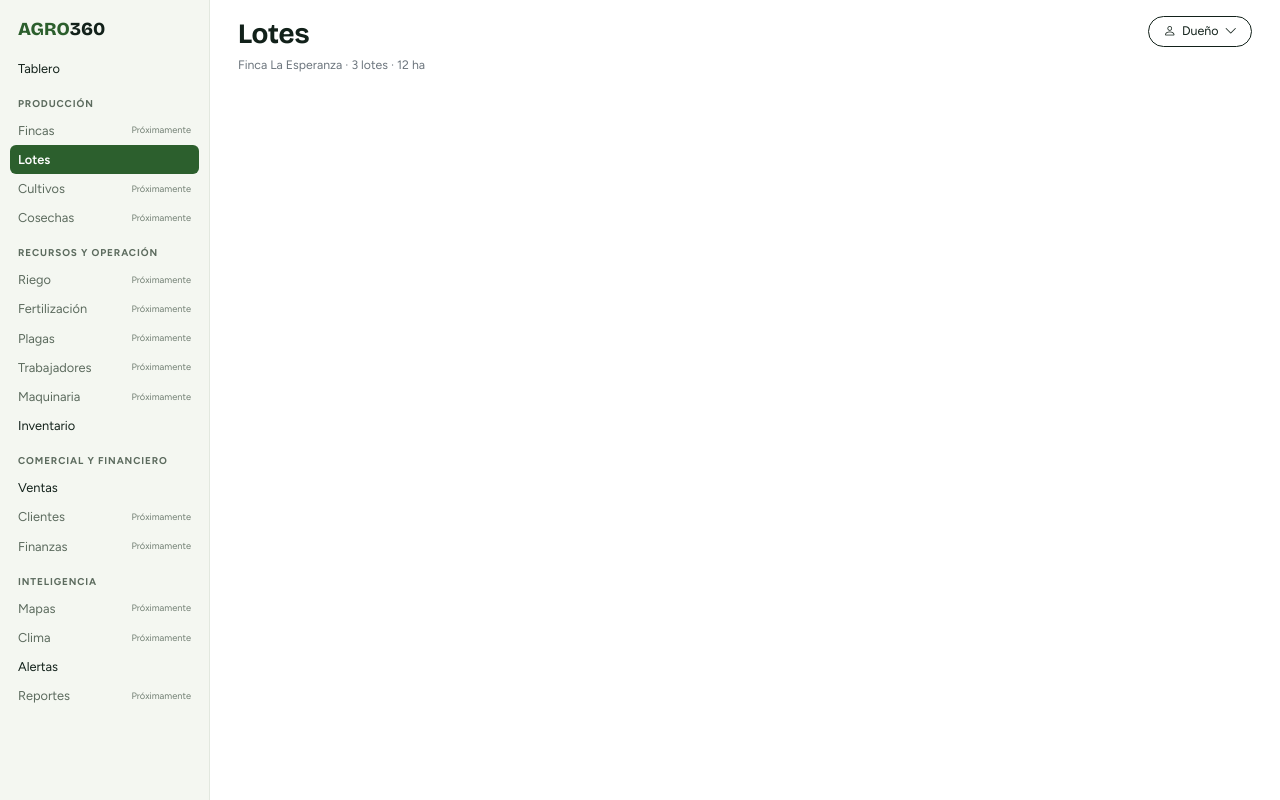
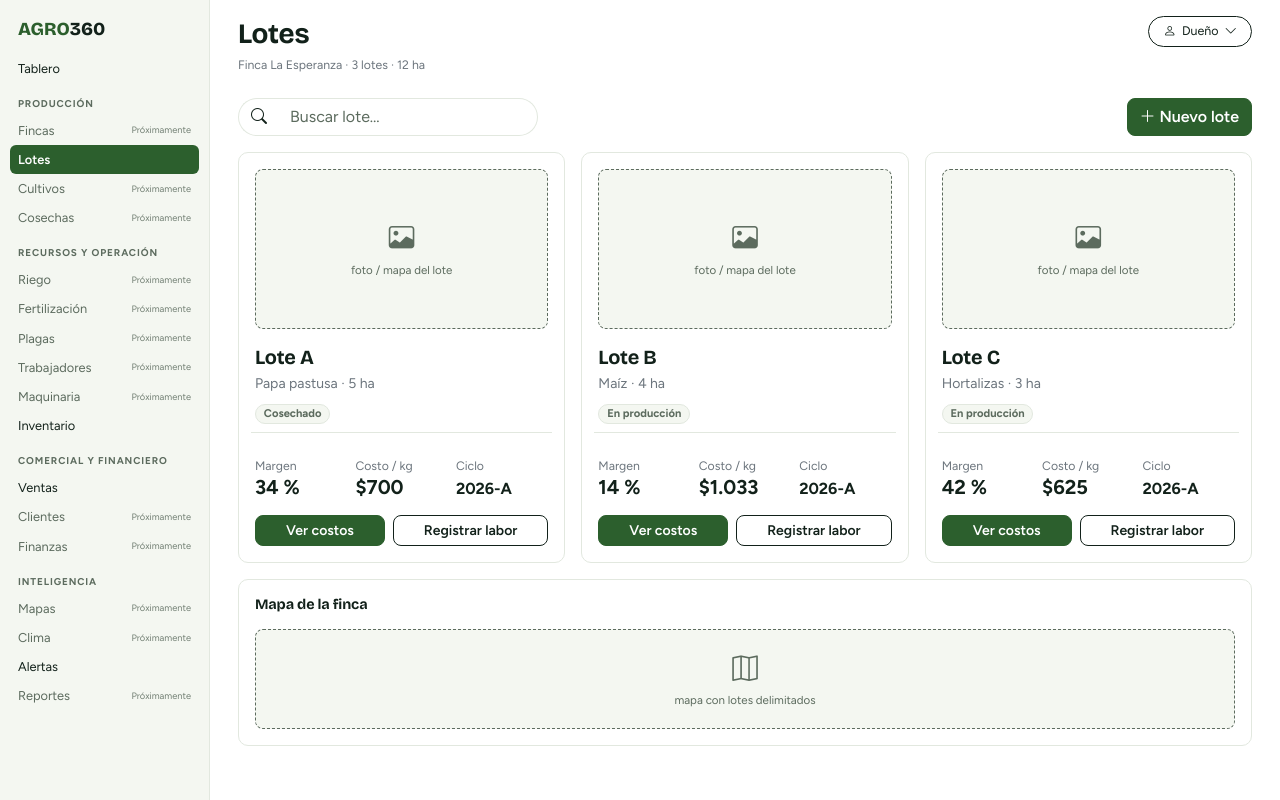
Before and after one commit to FelipeUCC898/Agro360-proyecto-electiva, an Angular app: page /lotes in a window 1280 px wide. Built offline with nearby package versions, Linux system fonts and the light colour scheme.

Commit message:
se completa la pantalla de lotes

```diff
--- /dev/null
+++ b/src/app/pages/web/lotes/lotes.css
@@ -0,0 +1 @@
+.buscador { max-width: 300px; }
--- /dev/null
+++ b/src/app/pages/web/lotes/lotes.html
@@ -0,0 +1,74 @@
+<app-page-header titulo="Lotes" [subtitulo]="finca.nombre + ' · ' + lotes().length + ' lotes · ' + hectareas() + ' ha'" />
+
+<div class="d-flex flex-wrap justify-content-between align-items-center gap-2 mb-3">
+  <div class="input-group buscador">
+    <span class="input-group-text bg-white border-end-0 rounded-start-pill"><i class="bi bi-search"></i></span>
+    <input id="buscar-lote" type="search" class="form-control border-start-0 rounded-end-pill" placeholder="Buscar lote…"
+      aria-label="Buscar lote" [ngModel]="busqueda()" (ngModelChange)="busqueda.set($event)" />
+  </div>
+  <button type="button" class="btn btn-primary" data-bs-toggle="modal" data-bs-target="#modal-nuevo-lote">
+    <i class="bi bi-plus-lg"></i> Nuevo lote
+  </button>
+</div>
+
+<div class="row g-3 mb-3">
+  @for (l of filtrados(); track l.id) {
+    <div class="col-md-6 col-xl-4">
+      <div class="card h-100">
+        <div class="card-body d-flex flex-column">
+          <app-placeholder-box texto="foto / mapa del lote" [alto]="160" />
+          <h2 class="h5 fw-bold mt-3 mb-1">{{ l.nombre }}</h2>
+          <div class="text-secondary mb-2">{{ l.cultivo }} · {{ l.areaHa }} ha</div>
+          <div class="mb-3"><app-status-pill [texto]="l.estado" tono="neutro" /></div>
+          <div class="row text-start border-top pt-3 mb-3 g-2">
+            <div class="col-4"><div class="small text-secondary">Margen</div><div class="h5 fw-bold mb-0">{{ l.margen }} %</div></div>
+            <div class="col-4"><div class="small text-secondary">Costo / kg</div><div class="h5 fw-bold mb-0">{{ l.costoKg ? pesos(l.costoKg) : '—' }}</div></div>
+            <div class="col-4"><div class="small text-secondary">Ciclo</div><div class="h6 fw-bold mb-0 pt-1">{{ l.ciclo }}</div></div>
+          </div>
+          <div class="d-flex gap-2 mt-auto">
+            <a class="btn btn-primary btn-sm flex-fill" [routerLink]="['/lotes', l.id, 'costos']">Ver costos</a>
+            <a class="btn btn-outline-dark btn-sm flex-fill" routerLink="/movil/labor">Registrar labor</a>
+          </div>
+        </div>
+      </div>
+    </div>
+  } @empty {
+    <div class="col-12"><div class="text-secondary py-4 text-center">No hay lotes que coincidan con la búsqueda.</div></div>
+  }
+</div>
+
+<div class="card">
+  <div class="card-body">
+    <h2 class="card-title mb-3">Mapa de la finca</h2>
+    <app-placeholder-box texto="mapa con lotes delimitados" icono="bi-map" [alto]="100" />
+  </div>
+</div>
+
+<div class="modal fade" id="modal-nuevo-lote" tabindex="-1" aria-labelledby="titulo-nuevo-lote" aria-hidden="true">
+  <div class="modal-dialog modal-dialog-centered">
+    <form class="modal-content" #formulario="ngForm" (ngSubmit)="guardarLote()">
+      <div class="modal-header">
+        <h2 class="modal-title h5" id="titulo-nuevo-lote">Nuevo lote</h2>
+        <button type="button" class="btn-close" data-bs-dismiss="modal" aria-label="Cerrar"></button>
+      </div>
+      <div class="modal-body d-grid gap-3">
+        <div>
+          <label class="form-label" for="lote-nombre">Nombre</label>
+          <input id="lote-nombre" name="nombre" class="form-control" required [(ngModel)]="nuevoNombre" />
+        </div>
+        <div>
+          <label class="form-label" for="lote-cultivo">Cultivo</label>
+          <input id="lote-cultivo" name="cultivo" class="form-control" required [(ngModel)]="nuevoCultivo" />
+        </div>
+        <div>
+          <label class="form-label" for="lote-area">Área (ha)</label>
+          <input id="lote-area" name="area" type="number" min="0.1" step="0.1" class="form-control" required [(ngModel)]="nuevaArea" />
+        </div>
+      </div>
+      <div class="modal-footer">
+        <button type="button" class="btn btn-outline-dark" data-bs-dismiss="modal">Cancelar</button>
+        <button type="submit" class="btn btn-primary" data-bs-dismiss="modal" [disabled]="formulario.invalid">Guardar</button>
+      </div>
+    </form>
+  </div>
+</div>
--- a/src/app/pages/web/lotes/lotes.ts
+++ b/src/app/pages/web/lotes/lotes.ts
@@ -1,9 +1,60 @@
-import { Component } from '@angular/core';
+import { Component, computed, inject, signal } from '@angular/core';
+import { FormsModule } from '@angular/forms';
+import { RouterLink } from '@angular/router';
+import { Lote } from '../../../core/models/lote';
+import { FincaService } from '../../../core/services/finca.service';
+import { LoteService } from '../../../core/services/lote.service';
+import { pesos } from '../../../shared/formato';
 import { PageHeader } from '../../../shared/page-header/page-header';
+import { PlaceholderBox } from '../../../shared/placeholder-box/placeholder-box';
+import { StatusPill } from '../../../shared/status-pill/status-pill';
 
 @Component({
   selector: 'app-lotes',
-  imports: [PageHeader],
-  template: '<app-page-header titulo="Lotes" subtitulo="Finca La Esperanza · 3 lotes · 12 ha" />'
+  imports: [FormsModule, RouterLink, PageHeader, PlaceholderBox, StatusPill],
+  templateUrl: './lotes.html',
+  styleUrl: './lotes.css'
 })
-export class Lotes {}
+export class Lotes {
+  readonly finca = inject(FincaService);
+  readonly pesos = pesos;
+
+  readonly lotes = signal<Lote[]>([...inject(LoteService).listar()]);
+  readonly busqueda = signal('');
+
+  readonly filtrados = computed(() => {
+    const texto = this.busqueda().trim().toLowerCase();
+    return this.lotes().filter((l) => (l.nombre + ' ' + l.cultivo).toLowerCase().includes(texto));
+  });
+
+  readonly hectareas = computed(() => this.lotes().reduce((s, l) => s + l.areaHa, 0));
+
+  // Formulario del nuevo lote
+  nuevoNombre = '';
+  nuevoCultivo = '';
+  nuevaArea: number | null = null;
+
+  guardarLote(): void {
+    if (!this.nuevoNombre || !this.nuevoCultivo || !this.nuevaArea) {
+      return;
+    }
+    const lote: Lote = {
+      id: this.nuevoNombre.toLowerCase().replace(/\s+/g, '-'),
+      nombre: this.nuevoNombre,
+      cultivo: this.nuevoCultivo,
+      areaHa: this.nuevaArea,
+      estado: 'En producción',
+      ciclo: this.finca.ciclo,
+      ingresos: 0,
+      costos: 0,
+      utilidad: 0,
+      margen: 0,
+      costoKg: 0,
+      cosechaKg: 0
+    };
+    this.lotes.update((lista) => [...lista, lote]);
+    this.nuevoNombre = '';
+    this.nuevoCultivo = '';
+    this.nuevaArea = null;
+  }
+}
```
